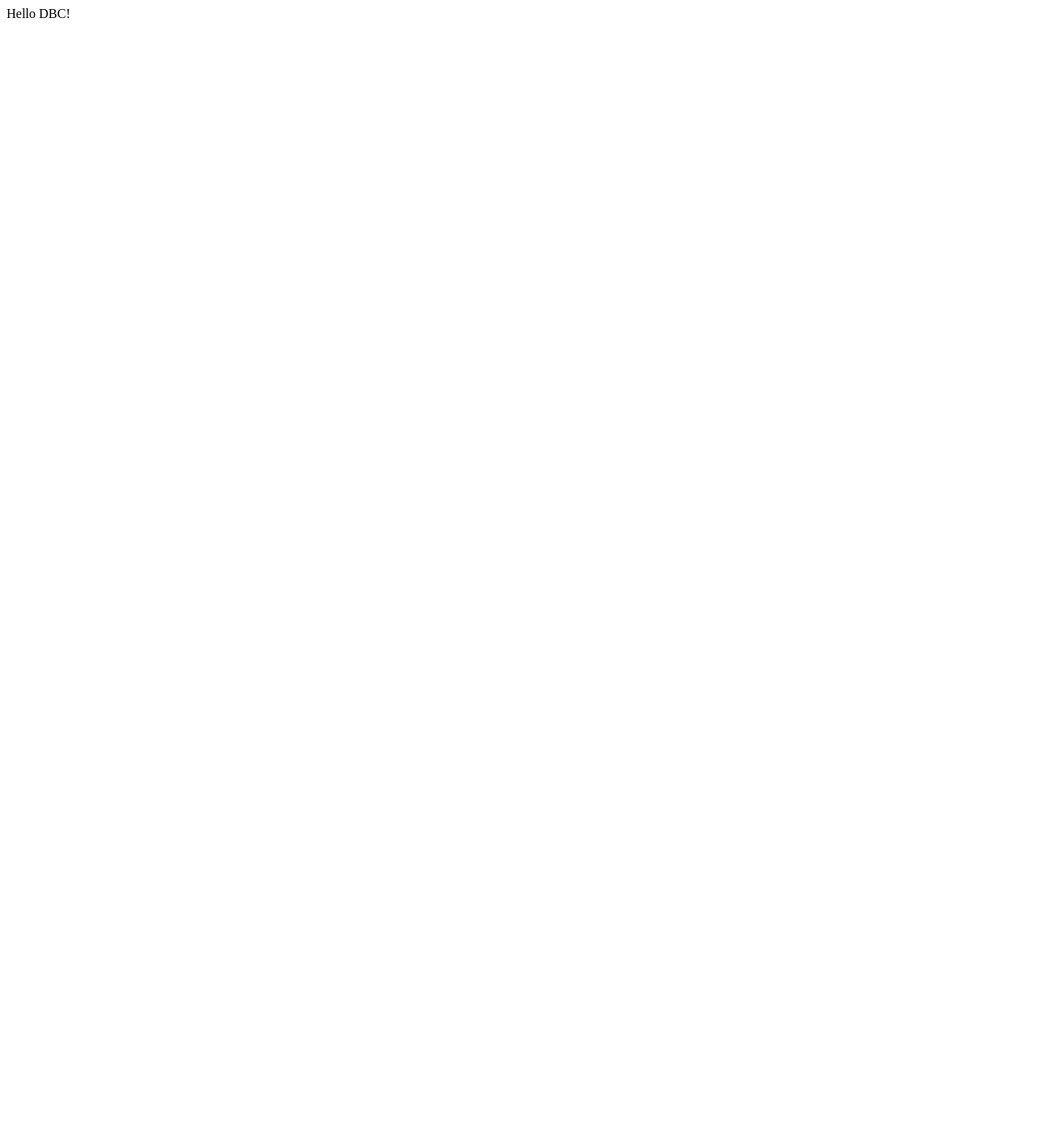
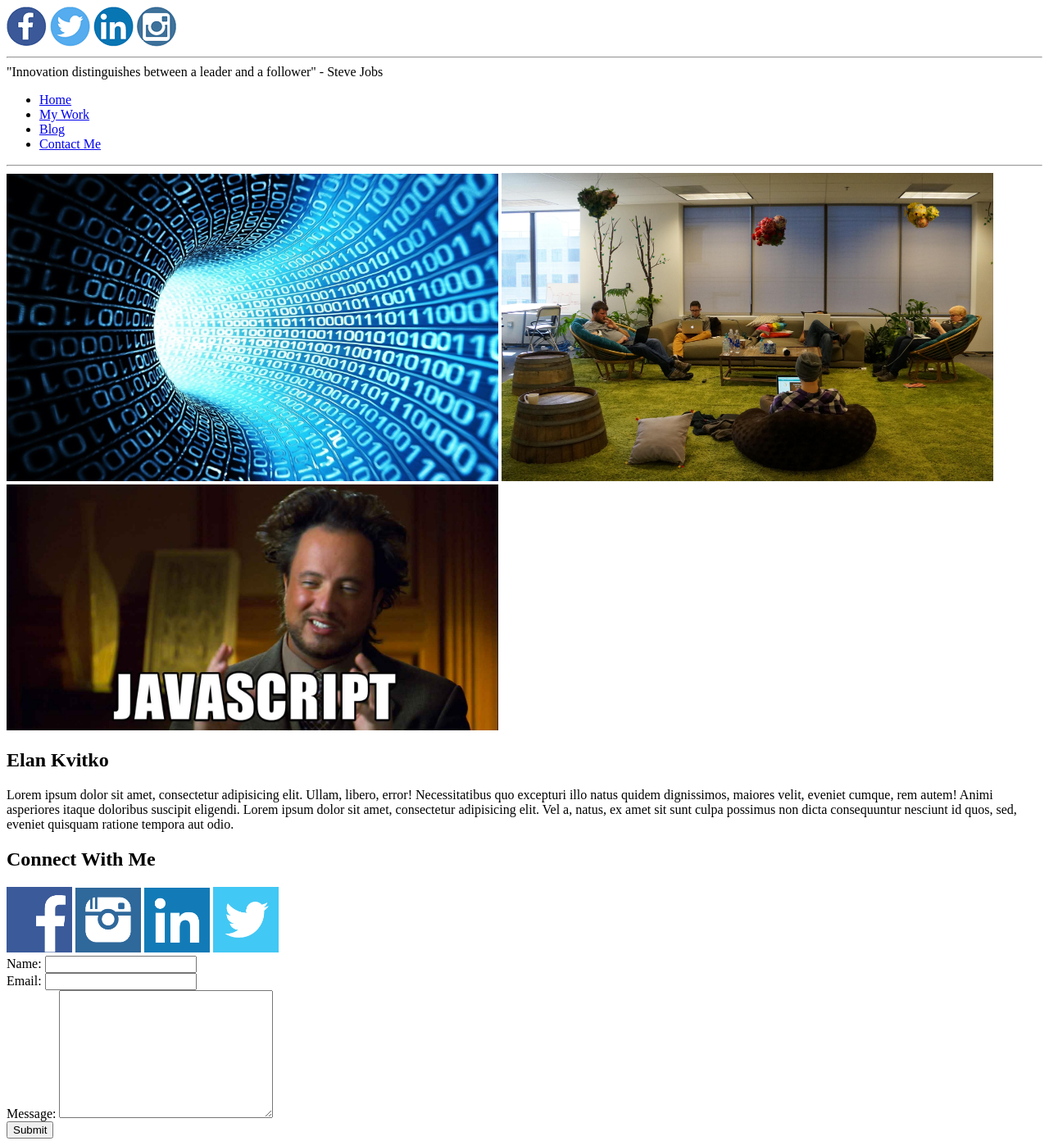
Before and after one commit to elan71592/elan71592.github.io, a plain HTML site: page index.html in a window 1280 px wide. Shown: the whole page at 82% size. Before the commit the page ends 800 px from the top, so only its background shows below. Drawn offline with Linux system fonts and the light colour scheme.

Commit message:
add html content to index page

```diff
--- a/index.html
+++ b/index.html
@@ -1,5 +1,73 @@
-<html>
+<!DOCTYPE html>
+<html lang="en">
+<head>
+  <meta charset="UTF-8">
+  <title>Elan Kvitko</title>
+</head>
   <body>
-    Hello DBC!
+    <header class="social-icons">
+      <img src="imgs/social-fb.png" alt="Facebook">
+      <img src="imgs/social-twitter.png" alt="Twitter">
+      <img src="imgs/social-linkedin.png" alt="LinkedIn">
+      <img src="imgs/social-insta.png" alt="Instagram">
+    </header>
+
+    <hr>
+
+    <header class="navi">
+      <span class="insp-quote">"Innovation distinguishes between a leader and a follower" - Steve Jobs</span>
+      <ul>
+        <li>
+          <a href="index.html">Home</a>
+        </li>
+
+        <li>
+          <a href="projects.html">My Work</a>
+        </li>
+
+        <li>
+          <a href="blog/blog-template.html">Blog</a>
+        </li>
+
+        <li>
+          <a href="contact.html">Contact Me</a>
+        </li>
+      </ul>
+    </header>
+
+    <hr>
+
+    <div class="img-slider">
+      <img src="imgs/coding01.jpg" alt="slider-image-1" width="600">
+      <img src="imgs/dbc-space.JPG" alt="slider-image-2" width="600">
+      <img src="imgs/javascript-guy.jpg" alt="slider-image-3" width="600">
+    </div>
+
+    <main>
+      <section>
+        <h1>Elan Kvitko</h1>
+        <p>Lorem ipsum dolor sit amet, consectetur adipisicing elit. Ullam, libero, error! Necessitatibus quo excepturi illo natus quidem dignissimos, maiores velit, eveniet cumque, rem autem! Animi asperiores itaque doloribus suscipit eligendi. Lorem ipsum dolor sit amet, consectetur adipisicing elit. Vel a, natus, ex amet sit sunt culpa possimus non dicta consequuntur nesciunt id quos, sed, eveniet quisquam ratione tempora aut odio.
+        </p>
+      </section>
+    </main>
+
+    <aside>
+      <h1>Connect With Me</h1>
+
+      <img src="imgs/social-fb-square.png" alt="fb" width="80">
+      <img src="imgs/social-insta-square.png" alt="insta" width="80">
+      <img src="imgs/social-linkedin-square.png" alt="linkedin" width="80">
+      <img src="imgs/social-twitter-square.png" alt="twitter" width="80">
+
+      <form>
+        Name: <input type="text" name="name">
+        <br>
+        Email: <input type="text" name="email">
+        <br>
+        Message: <textarea name="message" id="message" cols="30" rows="10"></textarea>
+        <br>
+        <input type="submit" value="Submit" />
+      </form>
+    </aside>
   </body>
 </html>
```
Also changed, not shown: imgs/coding01.jpg (added), imgs/dbc-space.JPG (added), imgs/javascript-guy.jpg (added), imgs/social-fb-square.png (added), imgs/social-insta-square.png (added), imgs/social-linkedin-square.png (added), imgs/social-twitter-square.png (added).
